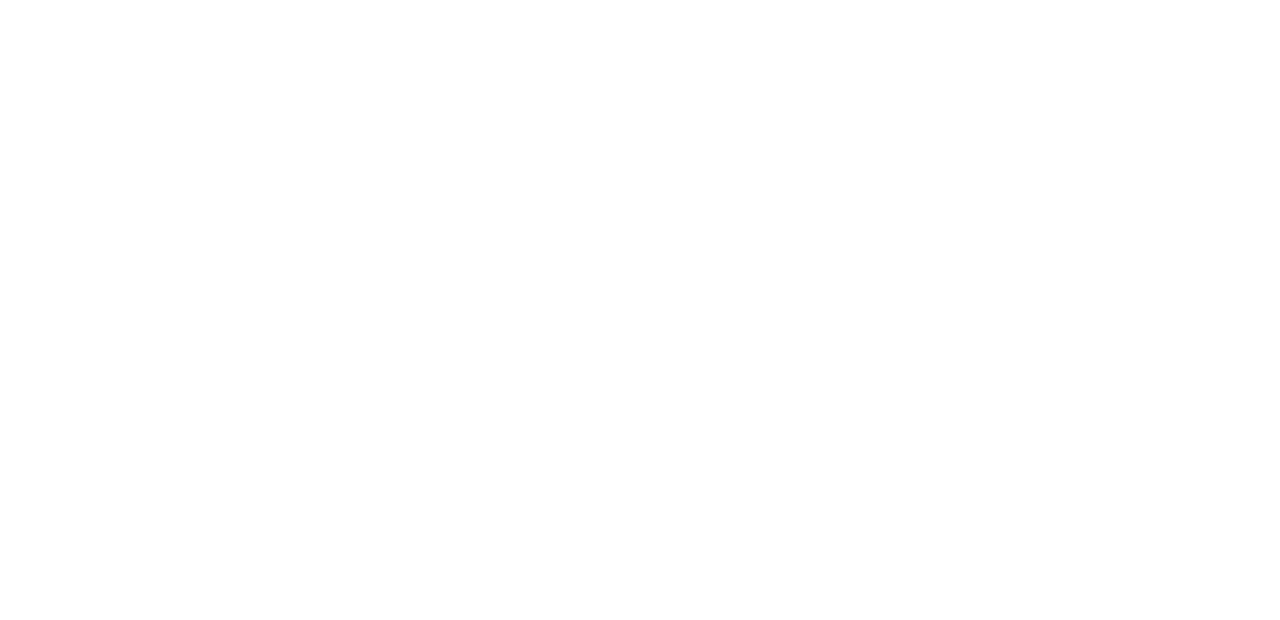
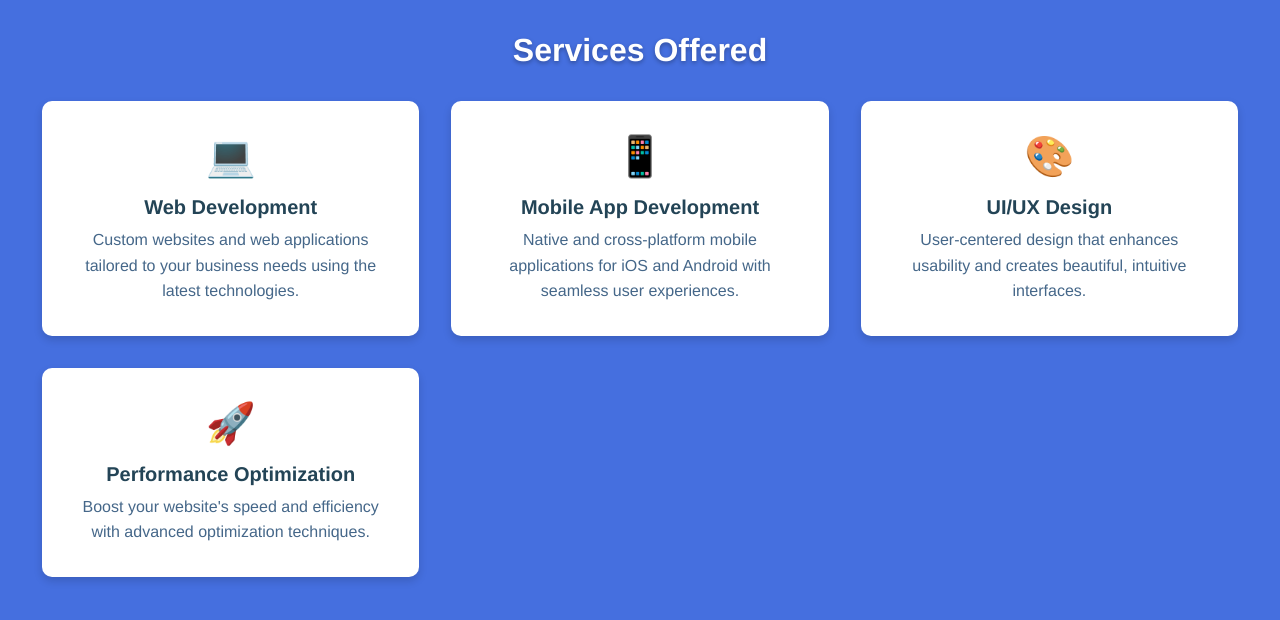
Before and after one commit to sushankpp/NextJs-Practice, a Next.js app: page / in a window 1280 px wide. Shown: the top 620 px of the page. Built offline with nearby package versions, Linux system fonts and the light colour scheme.

Commit message:
feat: created services\ block

```diff
--- /dev/null
+++ b/src/app/components/Serives.tsx
@@ -0,0 +1,57 @@
+import { Section, SectionTitle } from "../styles/ContainerStyle";
+import {
+  ServicesContainer,
+  ServiceCard,
+  ServiceIcon,
+  ServiceTitle,
+  ServiceDescription,
+} from "../styles/ServiceStyle";
+
+export default function ServicesSection({
+  title = "Services Offered",
+  services = [
+    {
+      id: 1,
+      icon: "💻",
+      title: "Web Development",
+      description:
+        "Custom websites and web applications tailored to your business needs using the latest technologies.",
+    },
+    {
+      id: 2,
+      icon: "📱",
+      title: "Mobile App Development",
+      description:
+        "Native and cross-platform mobile applications for iOS and Android with seamless user experiences.",
+    },
+    {
+      id: 3,
+      icon: "🎨",
+      title: "UI/UX Design",
+      description:
+        "User-centered design that enhances usability and creates beautiful, intuitive interfaces.",
+    },
+    {
+      id: 4,
+      icon: "🚀",
+      title: "Performance Optimization",
+      description:
+        "Boost your website's speed and efficiency with advanced optimization techniques.",
+    },
+  ],
+}) {
+  return (
+    <Section>
+      <SectionTitle>{title}</SectionTitle>
+      <ServicesContainer>
+        {services.map((service) => (
+          <ServiceCard key={service.id}>
+            <ServiceIcon>{service.icon}</ServiceIcon>
+            <ServiceTitle>{service.title}</ServiceTitle>
+            <ServiceDescription>{service.description}</ServiceDescription>
+          </ServiceCard>
+        ))}
+      </ServicesContainer>
+    </Section>
+  );
+}
--- a/src/app/page.tsx
+++ b/src/app/page.tsx
@@ -1,9 +1,17 @@
-import styles from "./page.module.css";
+"use client";
+import ServicesSection from "./components/Serives";
+import { Container } from "./styles/ContainerStyle";
+import { GlobalStyle } from "./styles/GlobalStyle";
+import { theme } from "./styles/ThemeStyle";
+import { ThemeProvider } from "styled-components";
 
 export default function Home() {
   return (
-    <div className={styles.page}>
-
-    </div>
+    <ThemeProvider theme={theme}>
+      <GlobalStyle />
+      <Container>
+        <ServicesSection />
+      </Container>
+    </ThemeProvider>
   );
 }
--- /dev/null
+++ b/src/app/styles/ContainerStyle.tsx
@@ -0,0 +1,39 @@
+import styled from "styled-components";
+export const Container = styled.div`
+  max-width: 1260px;
+  margin: 0 auto;
+  padding: 0 32px;
+  min-height: 100vh;
+  display: flex;
+  flex-direction: column;
+`;
+
+export const Section = styled.section`
+  margin: ${(props) => props.theme.spacing.large} 0 0;
+`;
+
+export const SectionTitle = styled.h2`
+  font-size: 2rem;
+  color: ${(props) => props.theme.colors.white};
+  text-align: center;
+  margin-bottom: ${(props) => props.theme.spacing.large};
+  text-shadow: 0 2px 4px rgba(0, 0, 0, 0.3);
+`;
+
+export const Button = styled.button`
+  background: ${(props) => props.theme.colors.primary};
+  color: ${(props) => props.theme.colors.white};
+  border: none;
+  border-radius: ${(props) => props.theme.borderRadius};
+  padding: 12px 24px;
+  font-size: 1rem;
+  font-weight: 600;
+  cursor: pointer;
+  transition: all 0.3s ease;
+  box-shadow: ${(props) => props.theme.shadows.small};
+
+  &:hover {
+    transform: translateY(-2px);
+    box-shadow: ${(props) => props.theme.shadows.medium};
+  }
+`;
--- /dev/null
+++ b/src/app/styles/GlobalStyle.tsx
@@ -0,0 +1,11 @@
+import { createGlobalStyle } from 'styled-components';
+
+export const GlobalStyle = createGlobalStyle`
+  body {
+    margin: 0;
+    padding: 0;
+    font-family: ${(props) => props.theme.fonts.sans};
+    background-color: ${(props) => props.theme.colors.background};
+    color: ${(props) => props.theme.colors.secondary};
+  }
+`;
--- /dev/null
+++ b/src/app/styles/ServiceStyle.tsx
@@ -0,0 +1,39 @@
+"use client";
+import styled from "styled-components";
+
+export const ServicesContainer = styled.div`
+  display: grid;
+  grid-template-columns: repeat(auto-fit, minmax(280px, 1fr));
+  gap: ${({ theme }) => theme.spacing.large};
+  margin: ${({ theme }) => theme.spacing.large} 0;
+`;
+
+export const ServiceCard = styled.div`
+  background: ${({ theme }) => theme.colors.cardBg};
+  border-radius: ${({ theme }) => theme.borderRadius};
+  padding: ${({ theme }) => theme.spacing.large};
+  box-shadow: ${({ theme }) => theme.shadows.medium};
+  text-align: center;
+  transition: transform 0.3s ease;
+
+  &:hover {
+    transform: translateY(-8px);
+  }
+`;
+
+export const ServiceIcon = styled.div`
+  font-size: 2.5rem;
+  margin-bottom: ${({ theme: { spacing } }) => spacing.medium};
+  color: ${({ theme: { colors } }) => colors.primary};
+`;
+
+export const ServiceTitle = styled.h3`
+  font-size: 1.25rem;
+  color: ${({ theme: { colors } }) => colors.title};
+  margin-bottom: ${({ theme }) => theme.spacing.small};
+`;
+
+export const ServiceDescription = styled.p`
+  color: ${({ theme }) => theme.colors.description};
+  line-height: 1.6;
+`;
--- /dev/null
+++ b/src/app/styles/ThemeStyle.tsx
@@ -0,0 +1,32 @@
+export const theme = {
+  main: "300px",
+  colors: {
+    primary: "#0070f3",
+    secondary: "#1a1a1a",
+    background: "#456fdf",
+    white: "#ffffff",
+    title: "#234456",
+    description: "#456789",
+    accent: "#ff6b6b",
+    success: "#4ecdc4",
+    warning: "#ffe066",
+    cardBg: "#ffffff",
+  },
+  fonts: {
+    sans: "'Helvetica Neue', Arial, sans-serif",
+  },
+  spacing: {
+    xs: "4px",
+    small: "8px",
+    medium: "16px",
+    large: "32px",
+    xl: "48px",
+  },
+  border: "#234556",
+  borderRadius: "10px",
+  shadows: {
+    small: "0 2px 4px rgba(0,0,0,0.1)",
+    medium: "0 4px 8px rgba(0,0,0,0.15)",
+    large: "0 8px 24px rgba(0,0,0,0.2)",
+  },
+};
```
Also changed, not shown: package.json (+4 -3 lines), src/app/styled.d.tsx (added, +32 -0 lines), 1 other file (tests, documents, lock files or other folders).
